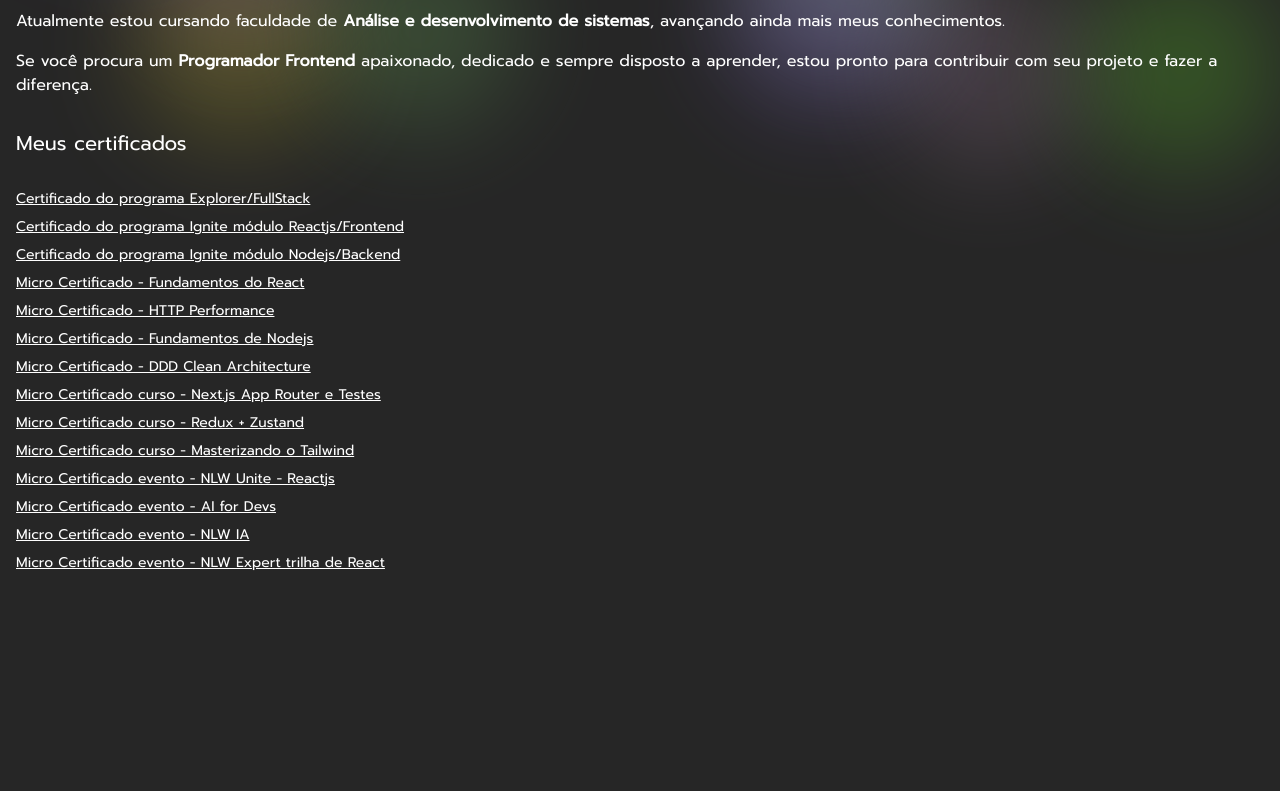
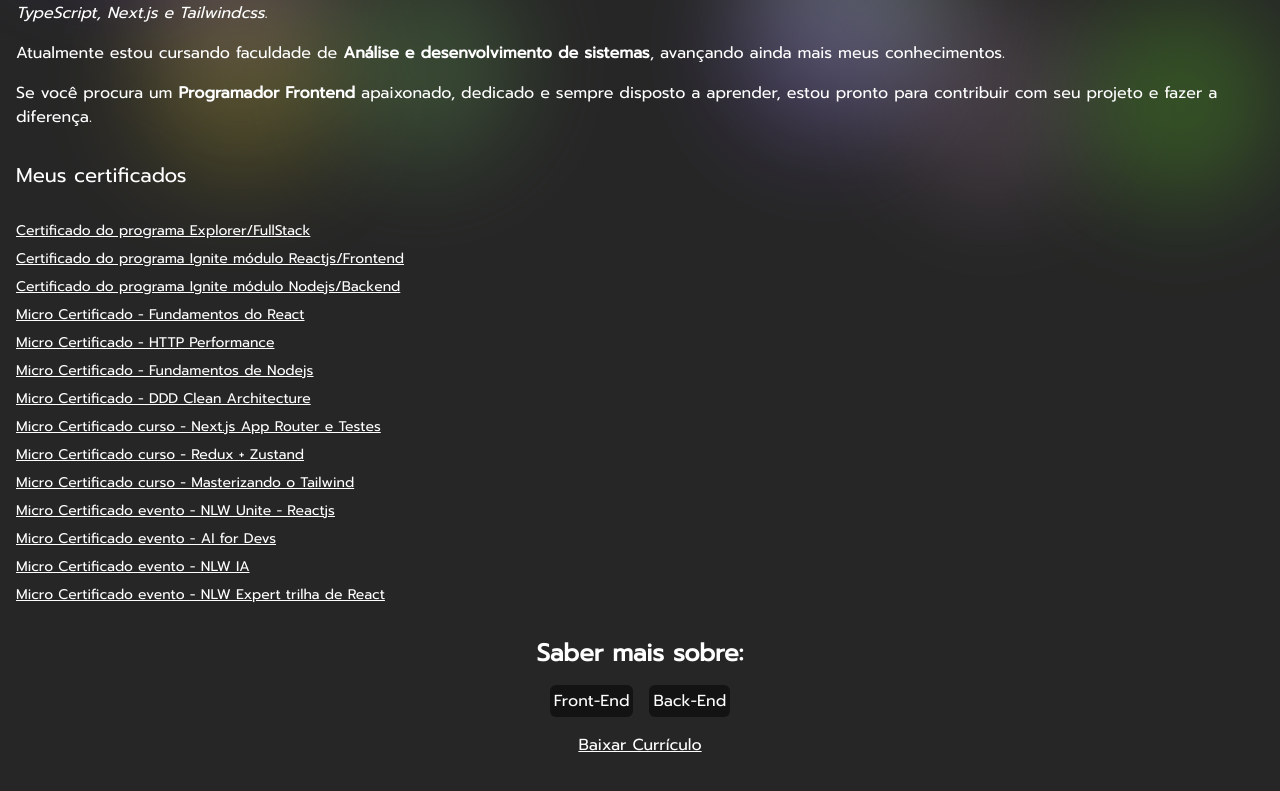
Before and after one commit to Romeusorionaet/romeu-soares-portfolio, a Next.js app: page /about in a window 1280 px wide. Shown: the part 631-1422 px from the top of the page. Before the commit the page ends 1316 px from the top, so only its background shows below. Built offline with nearby package versions, Linux system fonts and the light colour scheme; a web font is replaced by a local one.

Commit message:
refactor: refactored component

```diff
--- a/src/app/(blogs)/technology/page.tsx
+++ b/src/app/(blogs)/technology/page.tsx
@@ -1,6 +1,6 @@
 'use client'
 
-import { useContext, useState } from 'react'
+import { FormEvent, useContext, useState } from 'react'
 import { formatDistanceToNow } from 'date-fns'
 import { ptBR } from 'date-fns/locale'
 import { GithubContext, GithubDataIssueProps } from '@/contexts/github-context'
@@ -31,7 +31,7 @@ export default function GithubBlog() {
     return <NoDataMessageError />
   }
 
-  const handleSubmit = (event: React.FormEvent) => {
+  const handleSubmit = (event: FormEvent) => {
     event.preventDefault()
 
     fetchGithubSearchIssues(search)
--- a/src/app/(portfolio)/(home)/page.tsx
+++ b/src/app/(portfolio)/(home)/page.tsx
@@ -4,6 +4,7 @@ import { CardsStacksFrontEnd } from '@/components/cards-stacks/cards-stacks-fron
 import Link from 'next/link'
 import { SectionVideosOnTopics } from '@/components/section-videos-on-topics'
 import { Code2Icon } from 'lucide-react'
+import { TopicsNavigation } from '@/components/topics-navigation'
 
 export default function Home() {
   return (
@@ -63,31 +64,7 @@ export default function Home() {
           </div>
         </div>
 
-        <div className="mb-4 mt-10 flex flex-col items-center justify-center gap-4">
-          <h2 className="text-2xl font-bold">Saber mais sobre:</h2>
-
-          <div className="flex items-center justify-center gap-4 text-foreground">
-            <Link
-              className="rounded-md bg-dark-1 p-1 no-underline hover:scale-105"
-              href={'/developer/front-end'}
-            >
-              Front-End
-            </Link>
-            <Link
-              className="rounded-md bg-dark-1 p-1 no-underline hover:scale-105"
-              href={'/developer/back-end'}
-            >
-              Back-End
-            </Link>
-          </div>
-
-          <a
-            href="/romeu-soares-programador-front-end.pdf"
-            download="Curriculo.pdf"
-          >
-            Baixar Currículo
-          </a>
-        </div>
+        <TopicsNavigation />
       </section>
 
       <SectionVideosOnTopics />
--- a/src/app/(portfolio)/about/page.tsx
+++ b/src/app/(portfolio)/about/page.tsx
@@ -1,10 +1,11 @@
 import Image from 'next/image'
 import profile from '@/assets/img/avatar/romeu-profile.png'
 import { MovingBackgroundBalls } from '@/components/moving-card/moving-background-balls'
+import { TopicsNavigation } from '@/components/topics-navigation'
 
 export default function About() {
   return (
-    <main className="relative overflow-hidden px-4 py-28">
+    <main className="relative space-y-8 overflow-hidden px-4 py-28">
       {Array.from({ length: 10 }).map((_, index) => (
         <MovingBackgroundBalls key={index} />
       ))}
@@ -62,7 +63,9 @@ export default function About() {
             com seu projeto e fazer a diferença.
           </p>
         </div>
+      </section>
 
+      <section className="section_limiter space-y-8">
         <h2 className="text-lg md:text-xl">Meus certificados</h2>
 
         <div className="flex flex-col gap-2 text-sm">
@@ -179,6 +182,8 @@ export default function About() {
           </a>
         </div>
       </section>
+
+      <TopicsNavigation />
     </main>
   )
 }
--- /dev/null
+++ b/src/components/topics-navigation/index.tsx
@@ -0,0 +1,32 @@
+import Link from 'next/link'
+
+export function TopicsNavigation() {
+  return (
+    <section className="mb-4 mt-10 flex flex-col items-center justify-center gap-4">
+      <h2 className="text-2xl font-bold">Saber mais sobre:</h2>
+
+      <nav className="flex items-center justify-center gap-4 text-foreground">
+        <Link
+          className="rounded-md bg-dark-1/50 p-1 no-underline duration-500 hover:scale-105 hover:bg-dark-1 focus:bg-dark-1"
+          href={'/developer/front-end'}
+        >
+          Front-End
+        </Link>
+        <Link
+          className="rounded-md bg-dark-1/50 p-1 no-underline duration-500 hover:scale-105 hover:bg-dark-1 focus:bg-dark-1"
+          href={'/developer/back-end'}
+        >
+          Back-End
+        </Link>
+      </nav>
+
+      <a
+        href="/romeu-soares-programador-front-end.pdf"
+        download="Curriculo.pdf"
+        aria-label="Baixar Currículo em PDF"
+      >
+        Baixar Currículo
+      </a>
+    </section>
+  )
+}
```
